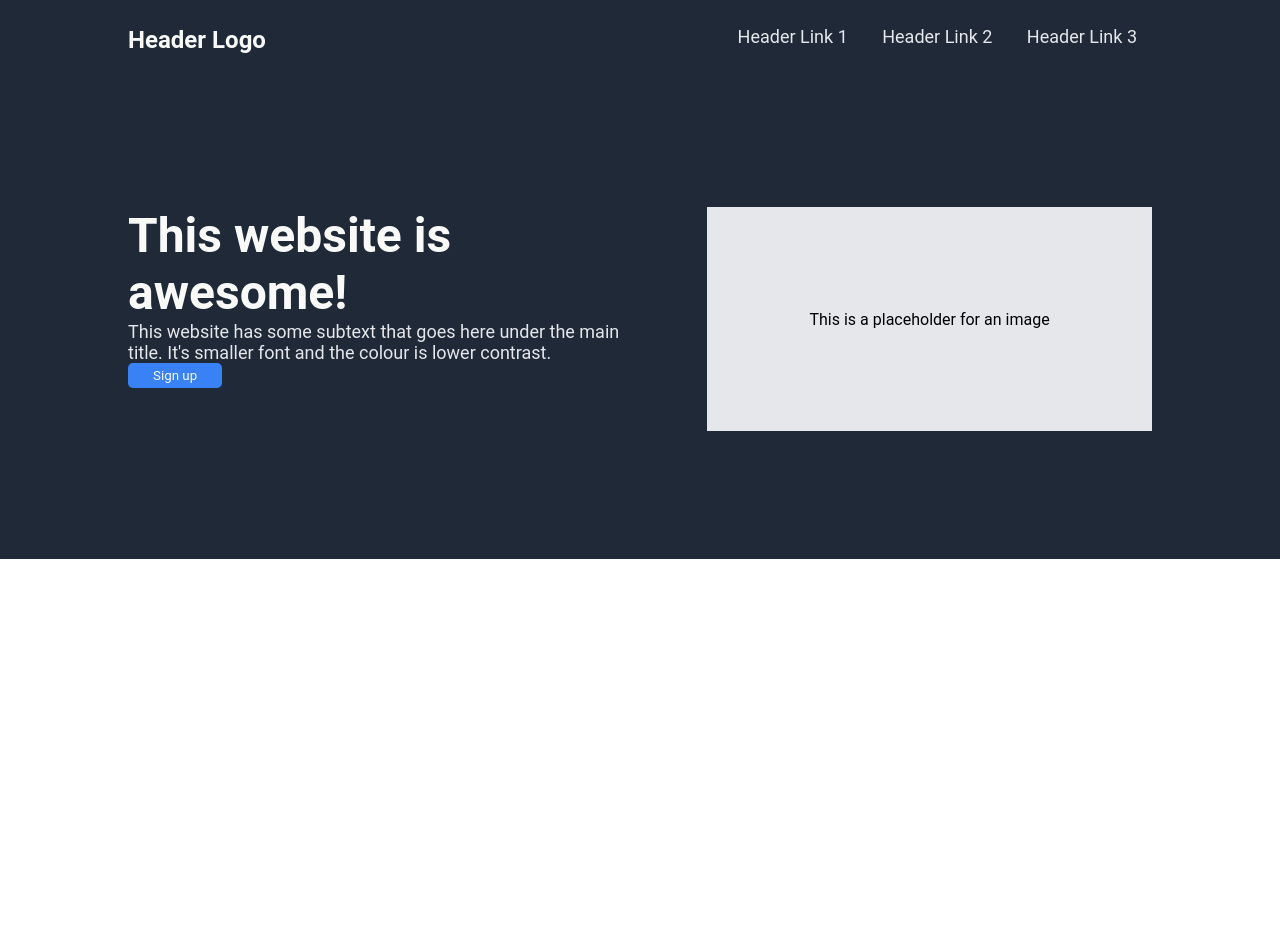
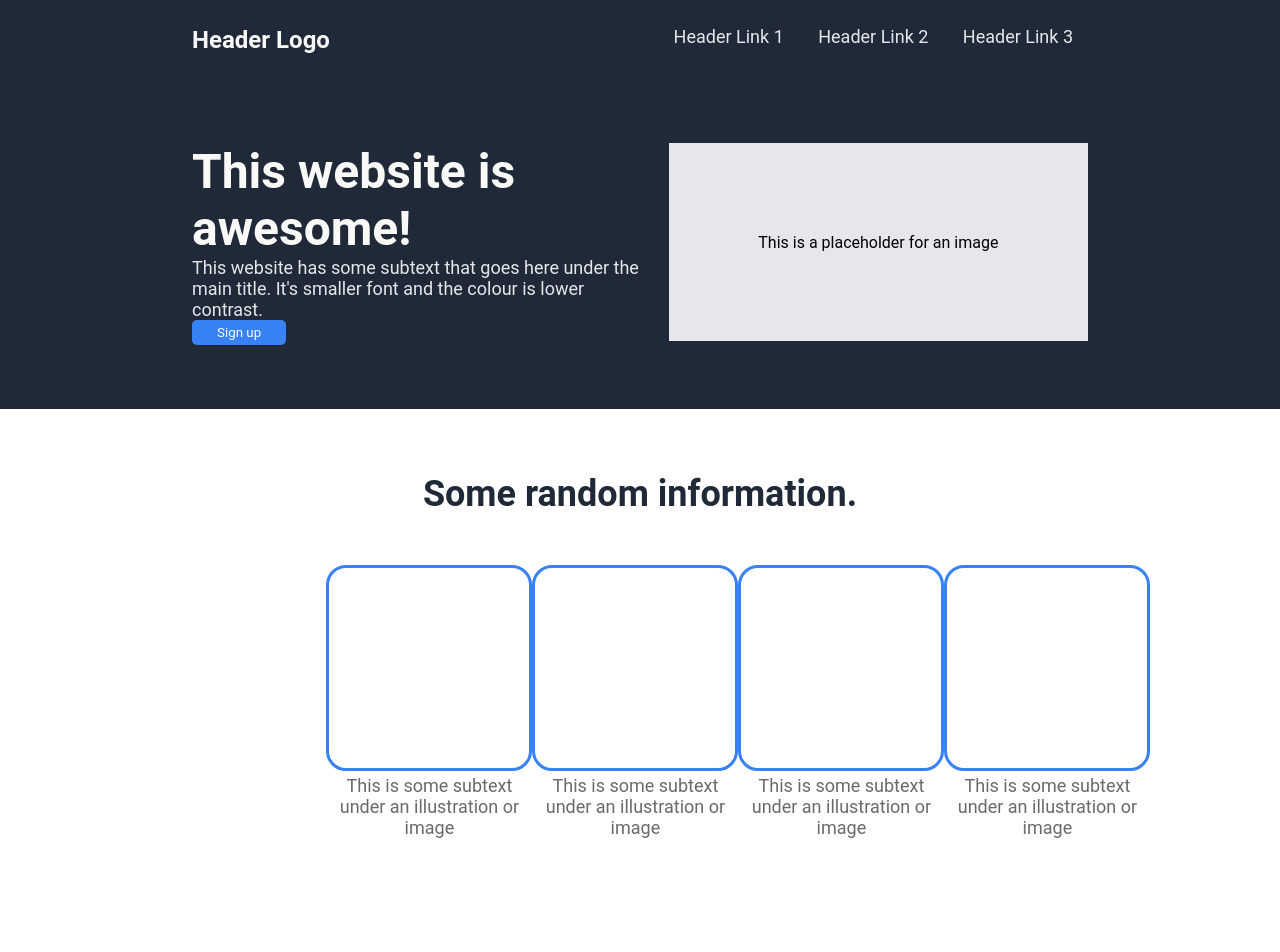
Before and after one commit to heytheodin/LandingPage, a plain HTML site: page index.html in a window 1280 px wide. Before the commit the page ends 800 px from the top, so only its background shows below. Drawn offline with Linux system fonts and the light colour scheme.

Commit message:
Aded second section for the landing page

```diff
--- a/index.html
+++ b/index.html
@@ -27,5 +27,30 @@
                 </div>
             </div>
         </div>
+        <div id="secondSection">
+            <div class="container">
+                <div id="randomInformation">
+                    <p id="secondSectionTitle">Some random information.</p>
+                    <div id="informationBoxes">
+                        <div class="infoBox">
+                            <div class="randomInfoBox"></div>
+                            <p>This is some subtext under an illustration or image</p>
+                        </div>
+                        <div class="infoBox">
+                            <div class="randomInfoBox"></div>
+                            <p>This is some subtext under an illustration or image</p>
+                        </div>
+                        <div class="infoBox">
+                            <div class="randomInfoBox"></div>
+                            <p>This is some subtext under an illustration or image</p>
+                        </div>
+                        <div class="infoBox">
+                            <div class="randomInfoBox"></div>
+                            <p>This is some subtext under an illustration or image</p>
+                        </div>
+                    </div>
+                </div>
+            </div>
+        </div>
     </body>
 </html>
--- a/style.css
+++ b/style.css
@@ -5,7 +5,7 @@
 
 .container{
     margin: auto;
-    width: 80%;
+    width: 70%;
 }
 
 #header{
@@ -39,7 +39,7 @@
 /* First Section CSS */
 #firstSection{
     background-color: #1F2937;
-    padding: 10% 0;
+    padding: 5% 0;
     overflow: hidden;
 }
 
@@ -72,5 +72,39 @@
     padding: 10%;
     background-color: #E5E7EB;
     float: right;
-    /* width: 50%; */
 }
+
+/* Second Section CSS */
+#secondSection{
+    background-color: white;
+    padding: 5% 0;
+    text-align: center;
+}
+
+#informationBoxes{
+    display: flex;
+    width: 70%;
+    display: inline-flex;
+    margin: 50px;
+}
+
+#secondSectionTitle{
+    font-size: 36px;
+    color: #1F2937;
+    font-weight: bolder;
+}
+
+.infoBox{
+    font-size: 18px;
+    color: #6a6a6b;
+    text-align:center;
+}
+
+.randomInfoBox{
+    width: 200px;
+    height: 200px;
+    border: solid;
+    border-radius: 20px;
+    border-color: #3882F6;
+    display:inline-block;
+}
```
